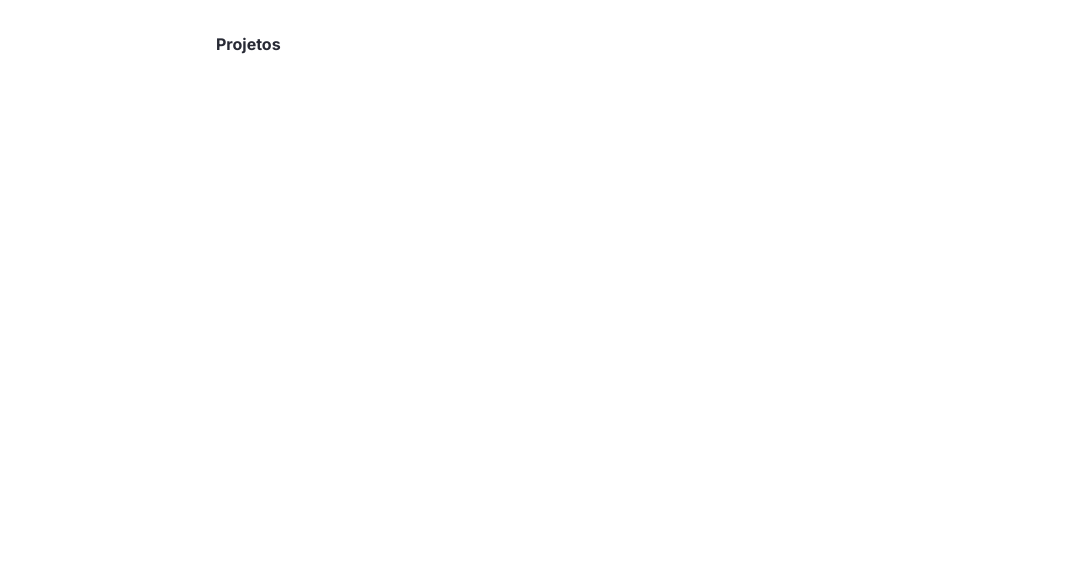
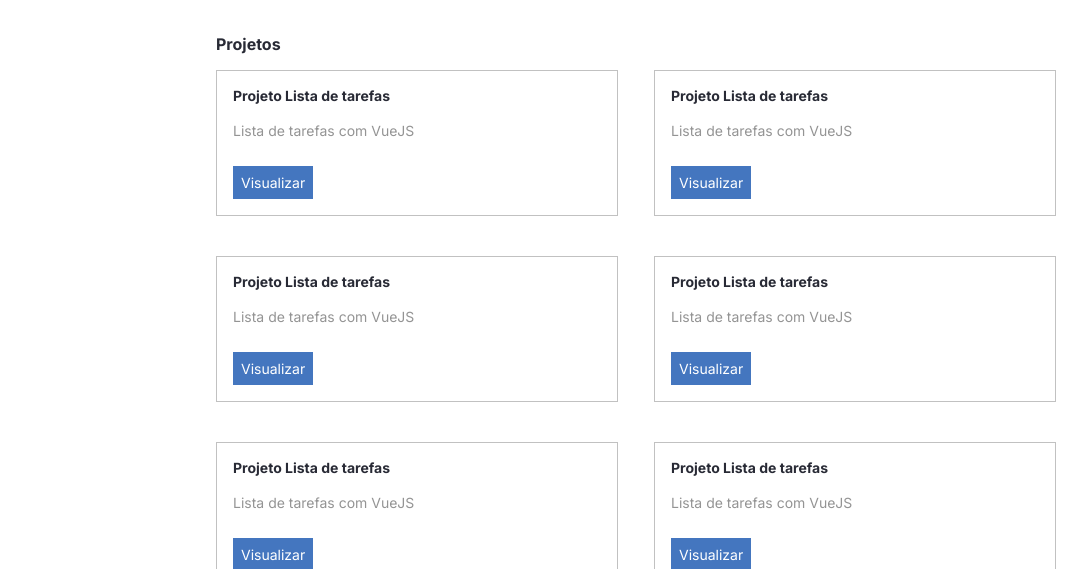
Before and after one commit to tainanpenning/portifolio, a React (Create React App) app: page / in a window 1280 px wide. Shown: the part 383-952 px from the top of the page, without its empty margins (96-1183 px from the left). Before the commit the page ends 800 px from the top, so only its background shows below. Built offline with nearby package versions, Linux system fonts and the light colour scheme.

Commit message:
criando a seção de projetos e o componente de projeto

```diff
--- /dev/null
+++ b/src/components/Project/index.tsx
@@ -0,0 +1,14 @@
+import Paragraph from '../Paragraph'
+import Title from '../Title'
+
+import { Card, LinkButton } from './styles'
+
+const Project = () => (
+  <Card>
+    <Title>Projeto Lista de tarefas</Title>
+    <Paragraph type="secondary">Lista de tarefas com VueJS</Paragraph>
+    <LinkButton>Visualizar</LinkButton>
+  </Card>
+)
+
+export default Project
--- /dev/null
+++ b/src/components/Project/styles.ts
@@ -0,0 +1,16 @@
+import styled from 'styled-components'
+
+export const Card = styled.div`
+  border: 1px solid #c1c1c1;
+  padding: 16px;
+`
+
+export const LinkButton = styled.a`
+  color: #fff;
+  font-size: 14px;
+  background-color: #4476bf;
+  text-decoration: none;
+  padding: 8px;
+  margin-top: 24px;
+  display: inline-block;
+`
--- a/src/components/Title/index.tsx
+++ b/src/components/Title/index.tsx
@@ -2,7 +2,7 @@ import { Title as TitleStyle } from './styles'
 
 export type Props = {
   children: string
-  fontSize: number
+  fontSize?: number
 }
 
 const Title = (props: Props) => (
--- a/src/containers/About/index.tsx
+++ b/src/containers/About/index.tsx
@@ -12,7 +12,7 @@ const About = () => (
       facilis!
     </Paragraph>
     <GithubSection>
-      <img src="https://github-readme-stats.vercel.app/api?username=tainanpenning&show_icons=true&theme=dracula&include_all_commits=true&count_private=true" />
+      <img src="https://github-readme-stats.vercel.app/api?username=tainanpenning&show_icons=true&theme=dracula&include_all_commits=true&count_private=false" />
       <img src="https://github-readme-stats.vercel.app/api/top-langs/?username=tainanpenning&layout=compact&langs_count=7&theme=dracula" />
     </GithubSection>
   </section>
--- a/src/containers/Projects/index.tsx
+++ b/src/containers/Projects/index.tsx
@@ -1,8 +1,31 @@
 import Title from '../../components/Title'
+import Project from '../../components/Project'
+
+import { List } from './styles'
 
 const Projects = () => (
   <section>
     <Title fontSize={16}>Projetos</Title>
+    <List>
+      <li>
+        <Project />
+      </li>
+      <li>
+        <Project />
+      </li>
+      <li>
+        <Project />
+      </li>
+      <li>
+        <Project />
+      </li>
+      <li>
+        <Project />
+      </li>
+      <li>
+        <Project />
+      </li>
+    </List>
   </section>
 )
 
--- /dev/null
+++ b/src/containers/Projects/styles.ts
@@ -0,0 +1,15 @@
+import styled from 'styled-components'
+
+export const List = styled.ul`
+  display: grid;
+  grid-template-columns: 1fr 1fr;
+  column-gap: 36px;
+  row-gap: 40px;
+  margin-bottom: 24px;
+
+  @media (max-width: 768px) {
+    grid-template-columns: 1fr;
+    columns-gap: 0;
+    row-gap: 16px;
+  }
+`
--- a/src/styles.ts
+++ b/src/styles.ts
@@ -6,6 +6,7 @@ const GlobalStyle = createGlobalStyle`
   padding: 0;
   box-sizing: border-box;
   font-family: 'Inter', sans-serif;
+  list-style: none;
   }
 
   body {
```
